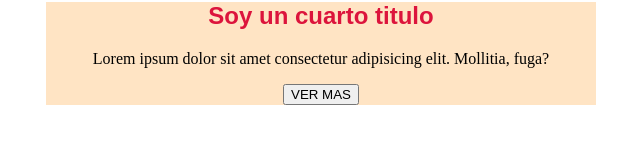
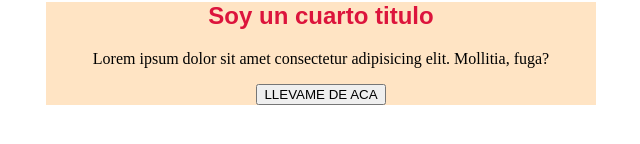
Before and after one commit to Grassetti/primer-repositorio, a plain HTML site: page index.html in a window 1280 px wide. Shown: the part 386-530 px from the top of the page, without its empty margins (319-959 px from the left). Drawn offline with Linux system fonts and the light colour scheme.

```diff
--- a/index.html
+++ b/index.html
@@ -27,7 +27,7 @@
         <div class="texto-centrado">
             <h2>Soy un cuarto titulo</h2>
             <p>Lorem ipsum dolor sit amet consectetur adipisicing elit. Mollitia, fuga?</p>
-            <button>VER MAS</button>
+            <button>LLEVAME DE ACA</button>
         </div>
     </main>
 </body>
```
